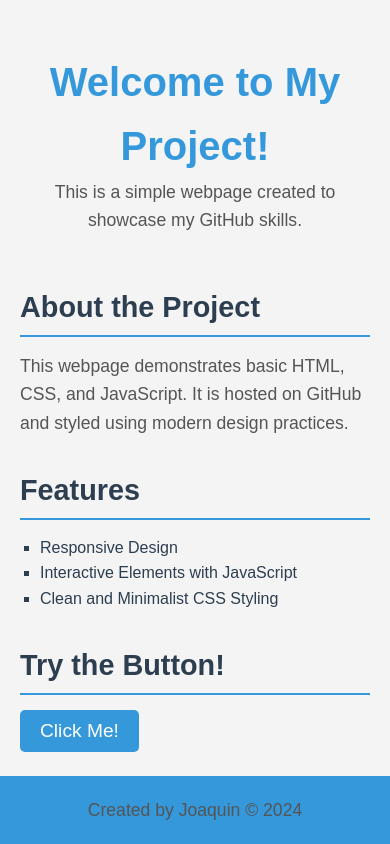
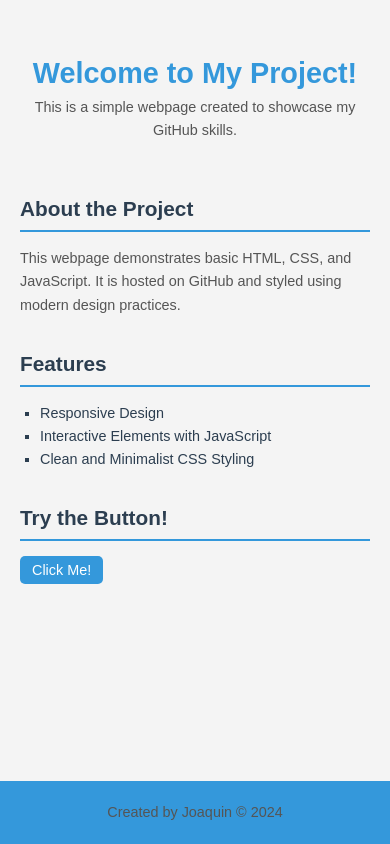
Before and after one commit to Skarvy/Desaf-oGit, a plain HTML site: page index.html in a window 390 px wide. Drawn offline with Linux system fonts and the light colour scheme.

Commit message:
Añadir estilos responsive

```diff
--- a/style.css
+++ b/style.css
@@ -78,3 +78,50 @@
     left: 0;
     width: 100%;
   }
+
+  /* Responsive Design */
+  @media (max-width: 768px) {
+    h1 {
+      font-size: 2rem;
+    }
+
+    h2 {
+      font-size: 1.5rem;
+    }
+
+    p, ul {
+      font-size: 1rem;
+    }
+
+    button {
+      font-size: 1rem;
+      padding: 8px 16px;
+    }
+
+    footer {
+      font-size: 0.9rem;
+    }
+  }
+
+  @media (max-width: 480px) {
+    h1 {
+      font-size: 1.8rem;
+    }
+
+    h2 {
+      font-size: 1.3rem;
+    }
+
+    p, ul {
+      font-size: 0.9rem;
+    }
+
+    button {
+      font-size: 0.9rem;
+      padding: 6px 12px;
+    }
+
+    footer {
+      font-size: 0.8rem;
+    }
+  }
```
